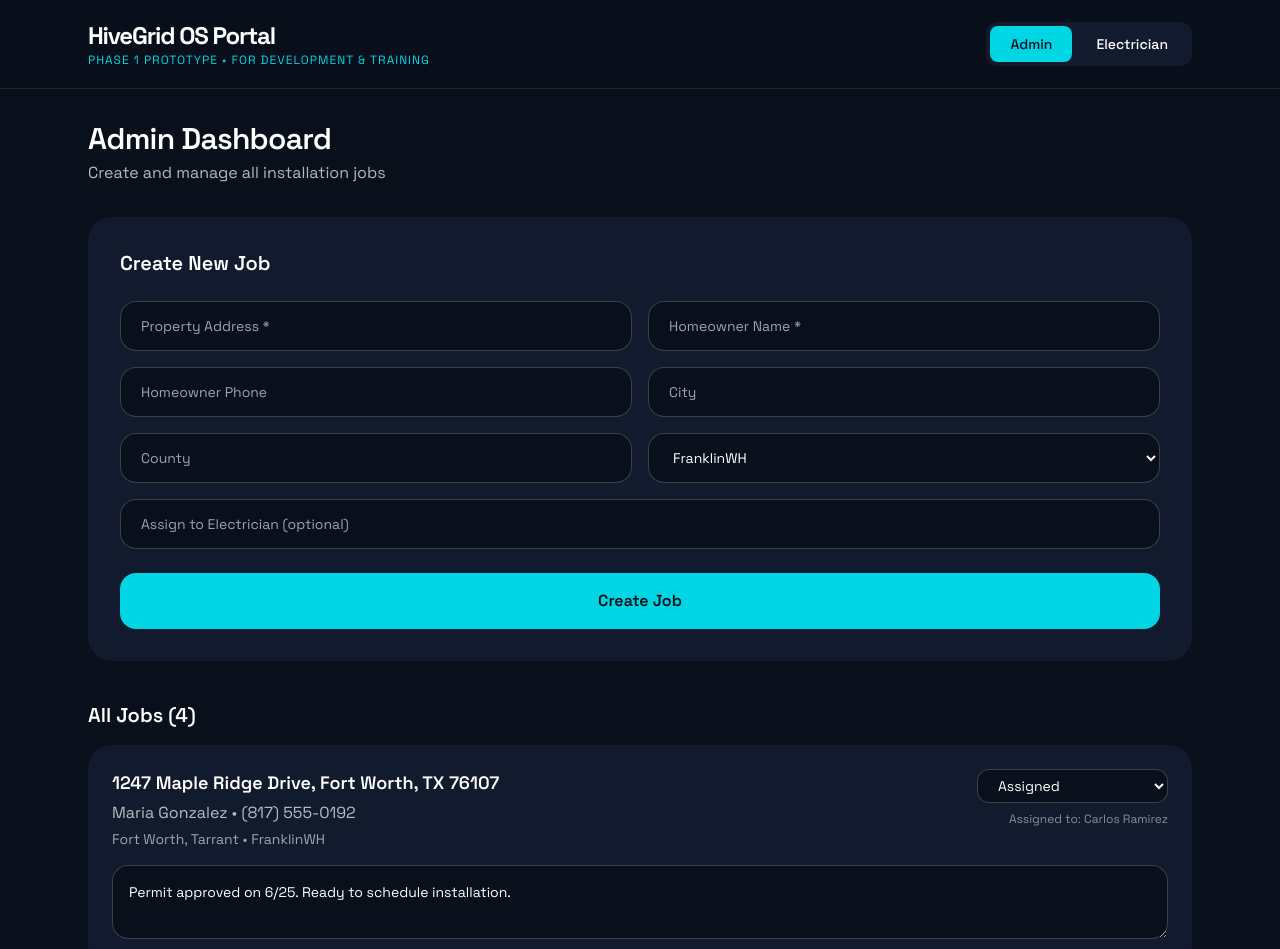
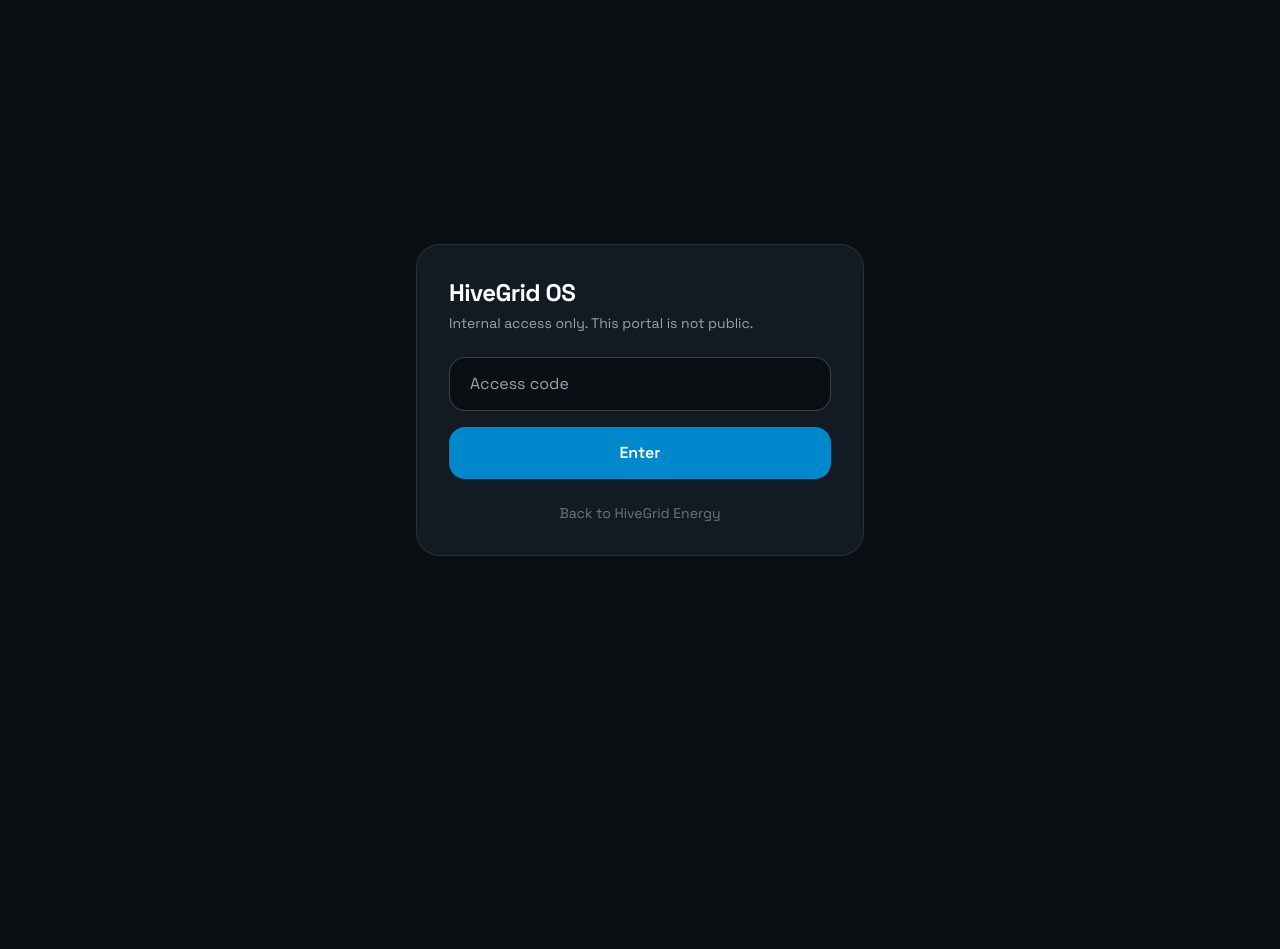
Before and after one commit to jamesbeeker007-cell/hivegrid-energy-os, a Next.js app: page /portal in a window 1280 px wide. Shown: the top 949 px of the page. After the commit the page ends 800 px from the top, so only its background shows below. Built offline with nearby package versions, Linux system fonts and the light colour scheme.

Commit message:
Lock HiveGrid OS portal behind internal access code

```diff
--- a/app/portal/page.js
+++ b/app/portal/page.js
@@ -1,10 +1,15 @@
 'use client'
-import { useState } from 'react'
+import { useState, useEffect } from 'react'
+
+const PORTAL_KEY = 'hivegrid-os-portal-unlock'
+const PORTAL_PASS = 'hivegrid-internal'
 
 export default function HiveGridOSPortal() {
-  const [role, setRole] = useState('admin') // 'admin' or 'electrician'
+  const [unlocked, setUnlocked] = useState(false)
+  const [pass, setPass] = useState('')
+  const [error, setError] = useState('')
+  const [role, setRole] = useState('admin')
 
-  // Preloaded demo jobs
   const [jobs, setJobs] = useState([
     {
       id: 101,
@@ -16,7 +21,7 @@
       batteryType: "FranklinWH",
       status: "Assigned",
       assignedTo: "Carlos Ramirez",
-      notes: "Permit approved on 6/25. Ready to schedule installation.",
+      notes: "Permit approved. Ready to schedule installation.",
       createdAt: "2026-06-28"
     },
     {
@@ -29,34 +34,8 @@
       batteryType: "Duracell",
       status: "In Progress",
       assignedTo: "Carlos Ramirez",
-      notes: "Installation started this morning. Main panel upgrade needed.",
+      notes: "Installation started this morning.",
       createdAt: "2026-06-29"
-    },
-    {
-      id: 103,
-      address: "5632 Cypress Creek Blvd, Houston, TX 77001",
-      homeowner: "Linda Chen",
-      phone: "(713) 555-0287",
-      city: "Houston",
-      county: "Harris",
-      batteryType: "Tesla",
-      status: "New / Unassigned",
-      assignedTo: "",
-      notes: "New lead from partner. Need to confirm availability.",
-      createdAt: "2026-06-30"
-    },
-    {
-      id: 104,
-      address: "215 Willow Bend Court, Austin, TX 78701",
-      homeowner: "David Patel",
-      phone: "(512) 555-0419",
-      city: "Austin",
-      county: "Travis",
-      batteryType: "FranklinWH",
-      status: "Completed",
-      assignedTo: "Carlos Ramirez",
-      notes: "Installation complete. Final inspection scheduled for 7/3.",
-      createdAt: "2026-06-25"
     }
   ])
 
@@ -71,15 +50,28 @@
   })
 
   const electricianName = "Carlos Ramirez"
-
-  // Filter jobs for the electrician
   const myJobs = jobs.filter(job => job.assignedTo === electricianName)
 
-  // Admin: Create new job
+  useEffect(() => {
+    if (typeof window !== 'undefined' && sessionStorage.getItem(PORTAL_KEY) === '1') {
+      setUnlocked(true)
+    }
+  }, [])
+
+  const handleUnlock = (e) => {
+    e.preventDefault()
+    if (pass === PORTAL_PASS) {
+      sessionStorage.setItem(PORTAL_KEY, '1')
+      setUnlocked(true)
+      setError('')
+    } else {
+      setError('Access denied.')
+    }
+  }
+
   const handleCreateJob = (e) => {
     e.preventDefault()
     if (!newJob.address || !newJob.homeowner) return
-
     const job = {
       id: Date.now(),
       ...newJob,
@@ -87,7 +79,6 @@
       notes: "",
       createdAt: new Date().toISOString().split('T')[0]
     }
-
     setJobs([job, ...jobs])
     setNewJob({
       address: "",
@@ -100,140 +91,79 @@
     })
   }
 
-  // Update any field on a job
   const updateJob = (id, field, value) => {
-    setJobs(jobs.map(job =>
-      job.id === id ? { ...job, [field]: value } : job
-    ))
+    setJobs(jobs.map(job => job.id === id ? { ...job, [field]: value } : job))
+  }
+
+  if (!unlocked) {
+    return (
+      <div className="min-h-screen bg-hive-base text-white flex items-center justify-center px-6">
+        <form onSubmit={handleUnlock} className="w-full max-w-md bg-hive-panel border border-white/10 rounded-3xl p-8">
+          <h1 className="text-2xl font-bold tracking-tight mb-1">HiveGrid OS</h1>
+          <p className="text-sm text-white/60 mb-6">Internal access only. This portal is not public.</p>
+          <input type="password" value={pass} onChange={(e) => setPass(e.target.value)} placeholder="Access code" className="w-full bg-hive-base border border-white/20 rounded-2xl px-5 py-3.5 mb-4 focus:outline-none focus:border-hive-blue" />
+          {error && <p className="text-sm text-red-400 mb-4">{error}</p>}
+          <button type="submit" className="w-full bg-hive-blue hover:brightness-110 text-white font-semibold py-3.5 rounded-2xl">Enter</button>
+          <a href="/" className="block text-center text-sm text-white/40 mt-6 hover:text-white/70">Back to HiveGrid Energy</a>
+        </form>
+      </div>
+    )
   }
 
   return (
-    <div className="min-h-screen bg-[#0A0F1C] text-white">
-      {/* Header */}
-      <div className="border-b border-white/10 bg-[#0A0F1C]/95 backdrop-blur-md sticky top-0 z-50">
+    <div className="min-h-screen bg-hive-base text-white">
+      <div className="border-b border-white/10 bg-hive-base/95 backdrop-blur-md sticky top-0 z-50">
         <div className="max-w-6xl mx-auto px-6 py-5 flex items-center justify-between">
           <div>
             <h1 className="text-2xl font-bold tracking-tighter">HiveGrid OS Portal</h1>
-            <p className="text-hive-cyan text-xs tracking-[1px]">PHASE 1 PROTOTYPE • FOR DEVELOPMENT & TRAINING</p>
+            <p className="text-hive-blue text-xs tracking-[1px]">INTERNAL • PHASE 1 PROTOTYPE</p>
           </div>
-
-          {/* Role Switcher */}
-          <div className="flex items-center gap-1 bg-[#121A2E] rounded-xl p-1">
-            <button
-              onClick={() => setRole('admin')}
-              className={`px-5 py-2 rounded-lg text-sm font-medium transition-all ${role === 'admin' ? 'bg-hive-cyan text-[#0A0F1C]' : 'hover:bg-white/10'}`}
-            >
-              Admin
-            </button>
-            <button
-              onClick={() => setRole('electrician')}
-              className={`px-5 py-2 rounded-lg text-sm font-medium transition-all ${role === 'electrician' ? 'bg-hive-cyan text-[#0A0F1C]' : 'hover:bg-white/10'}`}
-            >
-              Electrician
-            </button>
+          <div className="flex items-center gap-3">
+            <div className="flex items-center gap-1 bg-hive-panel rounded-xl p-1">
+              <button onClick={() => setRole('admin')} className={`px-5 py-2 rounded-lg text-sm font-medium transition-all ${role === 'admin' ? 'bg-hive-blue text-white' : 'hover:bg-white/10'}`}>Admin</button>
+              <button onClick={() => setRole('electrician')} className={`px-5 py-2 rounded-lg text-sm font-medium transition-all ${role === 'electrician' ? 'bg-hive-blue text-white' : 'hover:bg-white/10'}`}>Electrician</button>
+            </div>
+            <a href="/" className="text-sm text-white/50 hover:text-white">Home</a>
           </div>
         </div>
       </div>
-
       <div className="max-w-6xl mx-auto px-6 py-8">
-
-        {/* ==================== ADMIN VIEW ==================== */}
         {role === 'admin' && (
           <div>
             <div className="mb-8">
               <h2 className="text-3xl font-semibold tracking-tight">Admin Dashboard</h2>
-              <p className="text-white/70 mt-1">Create and manage all installation jobs</p>
+              <p className="text-white/70 mt-1">Create and manage installation jobs</p>
             </div>
-
-            {/* Create New Job Form */}
-            <div className="bg-[#121A2E] rounded-3xl p-8 mb-10">
+            <div className="bg-hive-panel rounded-3xl p-8 mb-10">
               <h3 className="text-xl font-semibold mb-6">Create New Job</h3>
               <form onSubmit={handleCreateJob} className="grid grid-cols-1 md:grid-cols-2 gap-4">
-                <input
-                  type="text"
-                  placeholder="Property Address *"
-                  value={newJob.address}
-                  onChange={(e) => setNewJob({ ...newJob, address: e.target.value })}
-                  className="bg-[#0A0F1C] border border-white/20 rounded-2xl px-5 py-3.5 text-sm"
-                  required
-                />
-                <input
-                  type="text"
-                  placeholder="Homeowner Name *"
-                  value={newJob.homeowner}
-                  onChange={(e) => setNewJob({ ...newJob, homeowner: e.target.value })}
-                  className="bg-[#0A0F1C] border border-white/20 rounded-2xl px-5 py-3.5 text-sm"
-                  required
-                />
-                <input
-                  type="tel"
-                  placeholder="Homeowner Phone"
-                  value={newJob.phone}
-                  onChange={(e) => setNewJob({ ...newJob, phone: e.target.value })}
-                  className="bg-[#0A0F1C] border border-white/20 rounded-2xl px-5 py-3.5 text-sm"
-                />
-                <input
-                  type="text"
-                  placeholder="City"
-                  value={newJob.city}
-                  onChange={(e) => setNewJob({ ...newJob, city: e.target.value })}
-                  className="bg-[#0A0F1C] border border-white/20 rounded-2xl px-5 py-3.5 text-sm"
-                />
-                <input
-                  type="text"
-                  placeholder="County"
-                  value={newJob.county}
-                  onChange={(e) => setNewJob({ ...newJob, county: e.target.value })}
-                  className="bg-[#0A0F1C] border border-white/20 rounded-2xl px-5 py-3.5 text-sm"
-                />
-                <select
-                  value={newJob.batteryType}
-                  onChange={(e) => setNewJob({ ...newJob, batteryType: e.target.value })}
-                  className="bg-[#0A0F1C] border border-white/20 rounded-2xl px-5 py-3.5 text-sm"
-                >
+                <input type="text" placeholder="Property Address *" value={newJob.address} onChange={(e) => setNewJob({ ...newJob, address: e.target.value })} className="bg-hive-base border border-white/20 rounded-2xl px-5 py-3.5 text-sm" required />
+                <input type="text" placeholder="Homeowner Name *" value={newJob.homeowner} onChange={(e) => setNewJob({ ...newJob, homeowner: e.target.value })} className="bg-hive-base border border-white/20 rounded-2xl px-5 py-3.5 text-sm" required />
+                <input type="tel" placeholder="Homeowner Phone" value={newJob.phone} onChange={(e) => setNewJob({ ...newJob, phone: e.target.value })} className="bg-hive-base border border-white/20 rounded-2xl px-5 py-3.5 text-sm" />
+                <input type="text" placeholder="City" value={newJob.city} onChange={(e) => setNewJob({ ...newJob, city: e.target.value })} className="bg-hive-base border border-white/20 rounded-2xl px-5 py-3.5 text-sm" />
+                <input type="text" placeholder="County" value={newJob.county} onChange={(e) => setNewJob({ ...newJob, county: e.target.value })} className="bg-hive-base border border-white/20 rounded-2xl px-5 py-3.5 text-sm" />
+                <select value={newJob.batteryType} onChange={(e) => setNewJob({ ...newJob, batteryType: e.target.value })} className="bg-hive-base border border-white/20 rounded-2xl px-5 py-3.5 text-sm">
                   <option value="FranklinWH">FranklinWH</option>
                   <option value="Duracell">Duracell</option>
                   <option value="Tesla">Tesla Powerwall</option>
                   <option value="Base Power">Base Power</option>
                 </select>
-                <input
-                  type="text"
-                  placeholder="Assign to Electrician (optional)"
-                  value={newJob.assignedTo}
-                  onChange={(e) => setNewJob({ ...newJob, assignedTo: e.target.value })}
-                  className="bg-[#0A0F1C] border border-white/20 rounded-2xl px-5 py-3.5 text-sm md:col-span-2"
-                />
-                <button
-                  type="submit"
-                  className="md:col-span-2 mt-2 bg-gradient-to-r from-hive-cyan to-hive-teal hover:brightness-110 text-[#0A0F1C] font-semibold py-4 rounded-2xl transition-all"
-                >
-                  Create Job
-                </button>
+                <input type="text" placeholder="Assign to Electrician (optional)" value={newJob.assignedTo} onChange={(e) => setNewJob({ ...newJob, assignedTo: e.target.value })} className="bg-hive-base border border-white/20 rounded-2xl px-5 py-3.5 text-sm md:col-span-2" />
+                <button type="submit" className="md:col-span-2 mt-2 bg-hive-blue hover:brightness-110 text-white font-semibold py-4 rounded-2xl transition-all">Create Job</button>
               </form>
             </div>
-
-            {/* All Jobs List */}
-            <div>
-              <div className="flex items-center justify-between mb-4">
-                <h3 className="text-xl font-semibold">All Jobs ({jobs.length})</h3>
-              </div>
-
+            <h3 className="text-xl font-semibold mb-4">All Jobs ({jobs.length})</h3>
             <div className="space-y-4">
               {jobs.map(job => (
-                  <div key={job.id} className="bg-[#121A2E] rounded-3xl p-6">
+                <div key={job.id} className="bg-hive-panel rounded-3xl p-6">
                   <div className="flex flex-col md:flex-row md:items-start md:justify-between gap-4">
                     <div className="flex-1">
                       <div className="font-semibold text-lg">{job.address}</div>
                       <div className="text-white/70 mt-1">{job.homeowner} • {job.phone}</div>
                       <div className="text-sm text-white/60 mt-1">{job.city}, {job.county} • {job.batteryType}</div>
                     </div>
-
                     <div className="flex flex-col items-end gap-2">
-                        <select
-                          value={job.status}
-                          onChange={(e) => updateJob(job.id, 'status', e.target.value)}
-                          className="bg-[#0A0F1C] border border-white/20 rounded-xl px-4 py-1.5 text-sm"
-                        >
+                      <select value={job.status} onChange={(e) => updateJob(job.id, 'status', e.target.value)} className="bg-hive-base border border-white/20 rounded-xl px-4 py-1.5 text-sm">
                         <option>New / Unassigned</option>
                         <option>Assigned</option>
                         <option>In Progress</option>
@@ -244,74 +174,35 @@
                       <div className="text-xs text-white/50">Assigned to: {job.assignedTo || "Unassigned"}</div>
                     </div>
                   </div>
-
-                    <textarea
-                      value={job.notes}
-                      onChange={(e) => updateJob(job.id, 'notes', e.target.value)}
-                      placeholder="Add notes or updates..."
-                      className="w-full mt-4 bg-[#0A0F1C] border border-white/20 rounded-2xl p-4 text-sm"
-                      rows={2}
-                    />
+                  <textarea value={job.notes} onChange={(e) => updateJob(job.id, 'notes', e.target.value)} placeholder="Add notes..." className="w-full mt-4 bg-hive-base border border-white/20 rounded-2xl p-4 text-sm" rows={2} />
                 </div>
               ))}
             </div>
           </div>
-          </div>
         )}
-
-        {/* ==================== ELECTRICIAN VIEW ==================== */}
         {role === 'electrician' && (
           <div>
-            <div className="mb-8">
-              <h2 className="text-3xl font-semibold tracking-tight">Welcome back, {electricianName}</h2>
-              <p className="text-white/70 mt-1">You have {myJobs.length} assigned jobs</p>
-            </div>
-
-            {myJobs.length > 0 ? (
+            <h2 className="text-3xl font-semibold tracking-tight mb-2">Welcome back, {electricianName}</h2>
+            <p className="text-white/70 mb-6">You have {myJobs.length} assigned jobs</p>
             <div className="space-y-4">
               {myJobs.map(job => (
-                  <div key={job.id} className="bg-[#121A2E] rounded-3xl p-6">
-                    <div className="flex flex-col md:flex-row md:items-start md:justify-between gap-4 mb-4">
-                      <div>
+                <div key={job.id} className="bg-hive-panel rounded-3xl p-6">
                   <div className="font-semibold text-xl">{job.address}</div>
                   <div className="text-white/70 mt-1">{job.homeowner} • {job.phone}</div>
-                        <div className="text-sm text-white/60 mt-1">{job.city} • {job.batteryType}</div>
-                      </div>
-
-                      <div>
-                        <select
-                          value={job.status}
-                          onChange={(e) => updateJob(job.id, 'status', e.target.value)}
-                          className="bg-[#0A0F1C] border border-white/20 rounded-xl px-4 py-2 text-sm"
-                        >
-                          <option>New / Unassigned</option>
+                  <div className="text-sm text-white/60 mt-1 mb-4">{job.city} • {job.batteryType}</div>
+                  <select value={job.status} onChange={(e) => updateJob(job.id, 'status', e.target.value)} className="bg-hive-base border border-white/20 rounded-xl px-4 py-2 text-sm mb-4">
                     <option>Assigned</option>
                     <option>In Progress</option>
                     <option>Completed</option>
                     <option>Pending Verification</option>
                     <option>On Hold</option>
                   </select>
-                      </div>
-                    </div>
-
-                    <textarea
-                      value={job.notes}
-                      onChange={(e) => updateJob(job.id, 'notes', e.target.value)}
-                      placeholder="Add notes or updates for the back office..."
-                      className="w-full bg-[#0A0F1C] border border-white/20 rounded-2xl p-4 text-sm"
-                      rows={3}
-                    />
+                  <textarea value={job.notes} onChange={(e) => updateJob(job.id, 'notes', e.target.value)} placeholder="Add notes..." className="w-full bg-hive-base border border-white/20 rounded-2xl p-4 text-sm" rows={3} />
                 </div>
               ))}
             </div>
-            ) : (
-              <div className="text-center py-16 text-white/60">
-                You currently have no jobs assigned.
           </div>
         )}
-          </div>
-        )}
-
       </div>
     </div>
   )
```
Lines whose indentation alone changed are shown as unchanged.
